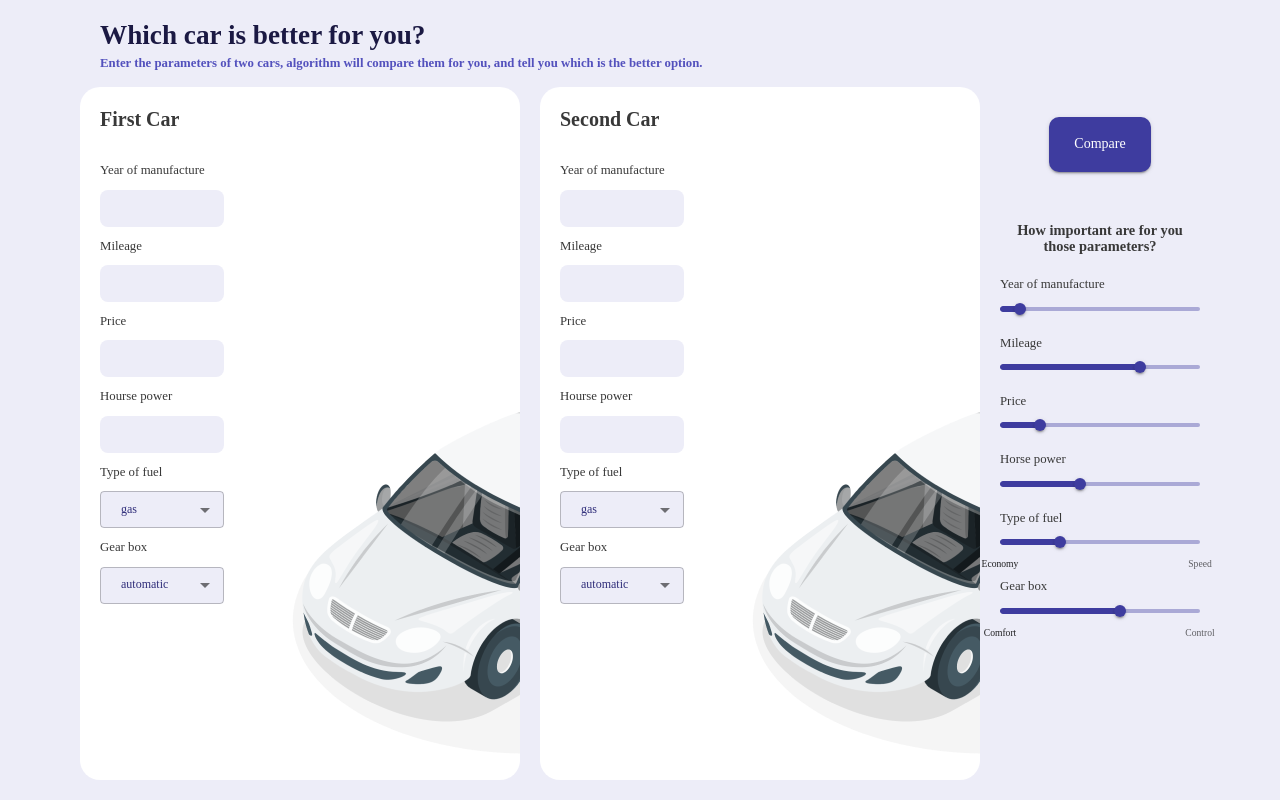
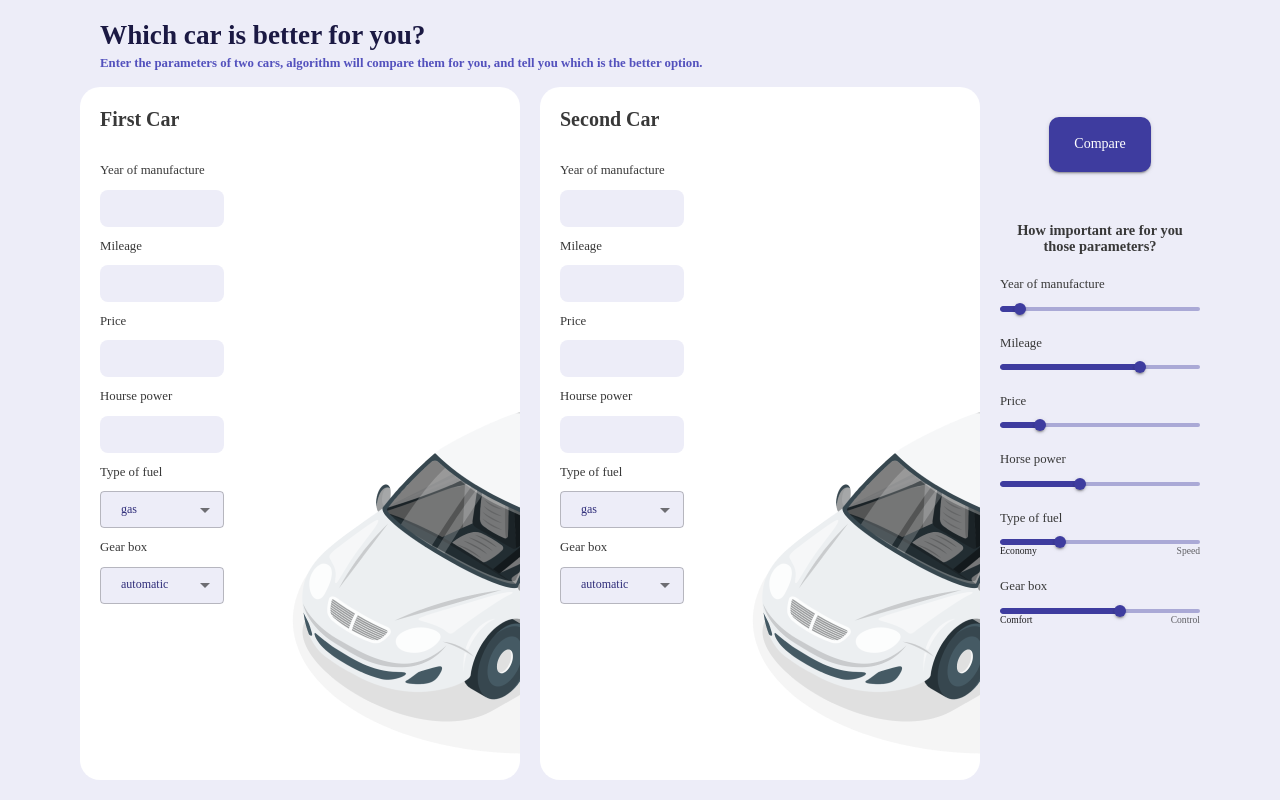
Before and after one commit to kasia251011/car-app-frontend, a React (Create React App) app: page / in a window 1280 px wide. Built offline with nearby package versions, Linux system fonts and the light colour scheme.

Commit message:
add top and position value to markLabel

```diff
--- a/src/theme/theme.ts
+++ b/src/theme/theme.ts
@@ -116,7 +116,9 @@ const theme = createTheme({
           backgroundColor: 'transparent'
         },
         markLabel: {
-          fontSize: '0.6rem'
+          fontSize: '0.6rem',
+          top: '20px',
+          position: 'sticky'
         }
       }
     }
```
